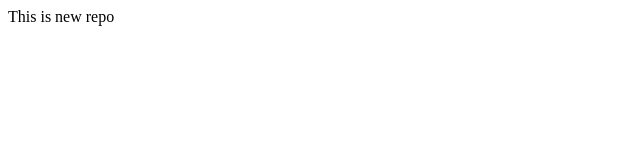
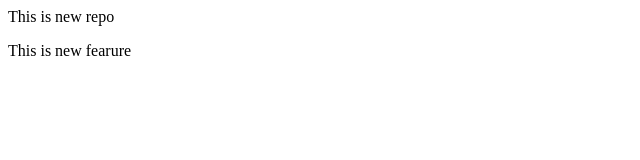
Before and after one commit to nup26/LocalRepo, a plain HTML site: page index.html in a window 1280 px wide. Shown: the whole page, without its empty margins (0-640 px from the left). Drawn offline with Linux system fonts and the light colour scheme.

Commit message:
added new feature1

```diff
--- a/index.html
+++ b/index.html
@@ -1 +1,2 @@
 <p>This is new repo</p>
+<p>This is new fearure</p>
```
